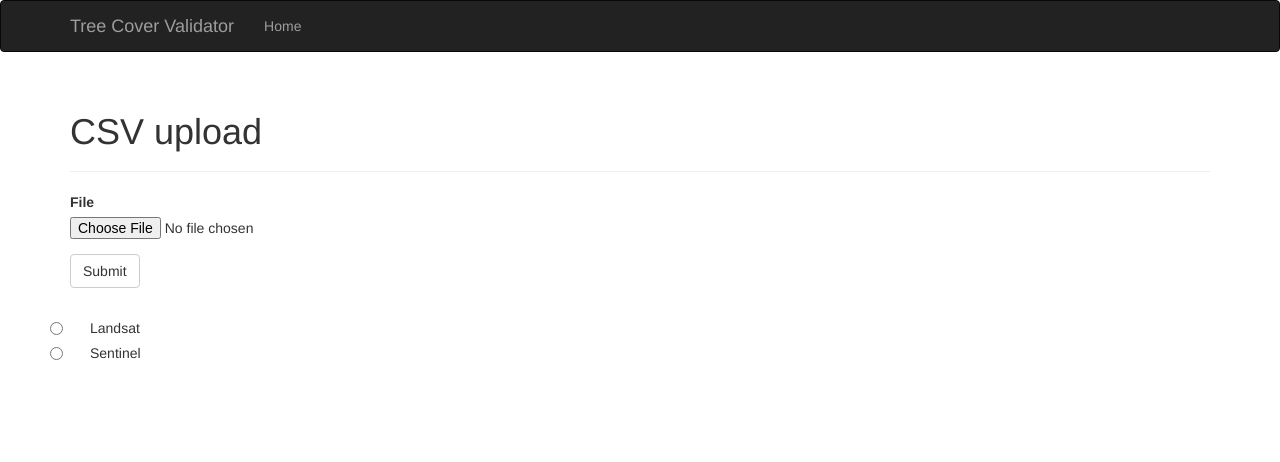
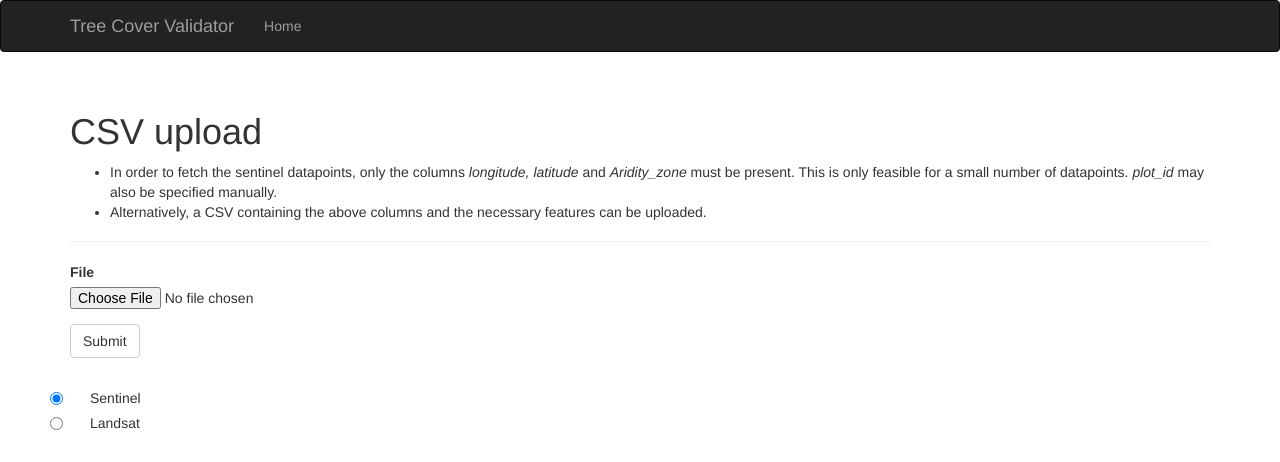
Before and after one commit to AvoinOrg/tree-cover-server, a Flask app: page / in a window 1280 px wide. Shown: the top 462 px of the page. Run offline with Flask 2, Linux system fonts and the light colour scheme; some libraries are stand-ins or nearby versions.

Commit message:
changed order of models, set default, some cleanups

```diff
--- a/app/main/forms.py
+++ b/app/main/forms.py
@@ -7,4 +7,4 @@ class FileForm(FlaskForm):
     # name = StringField('Please upload your data as .csv file', validators=[DataRequired()])
     file = FileField(validators=[FileRequired()])
     submit = SubmitField("Submit")
-    choice = RadioField('', choices=[('Model1','Landsat'),('Model2','Sentinel')])
+    choice = RadioField('', choices=[('Model1','Sentinel'),('Model2','Landsat')], default='Model1')
--- a/app/main/process_data.py
+++ b/app/main/process_data.py
@@ -2,17 +2,15 @@ import pandas as pd
 import numpy as np
 from joblib import load
 
-#models
-model_path = "tree-cover/model_landsat_median_sds.joblib"
-#model_path_2 = "tree-cover/model.joblib"
-model_path_2 = "tree-cover/model_sentinel_logtrans_stratifi.joblib"
+model_path = "tree-cover/model_sentinel_logtrans_stratified_huber_3months_2000_60leaves.joblib"
+model_path_2 = "tree-cover/model_landsat_median_sds.joblib"
 diff_to_colour = {0.0: "success", 0.1: "success", 0.2: "info", 0.3: "info", 0.4: "warning", 0.5: "warning"}
 
 
 def process_file(file, choice):
     data = pd.read_csv(file)
 
-    if choice != "Model2":
+    if choice == "Model2":
         regions = ["CentralAsia","EastSouthAmerica","Europe","HornAfrica","MiddleEast","NorthAmerica","NorthernAfrica","Sahel","SouthWestAsia","SouthernAfrica","WestSouthAmerica"]
         aridity = ["Dry subhumid","Hyperarid","Semiarid"]
         for i in regions:
@@ -31,7 +29,6 @@ def process_file(file, choice):
     data["diff"] = data.apply(lambda row: np.round(np.abs(row["tree_cover"] - row["predicted"]), 1), axis=1)
     data["class"] = data.apply(lambda row: diff_to_colour.get(row["diff"], "danger"), axis=1)
     data.sort_values(by="diff", inplace=True, ascending=False)
-    print(data)
     return data[["class", "plot_id", "longitude", "latitude", "tree_cover", "predicted"]]
 
 
@@ -60,13 +57,10 @@ def get_prediction(data, choice):
 
     excluded_cols = ['longitude','latitude','dryland_assessment_region','land_use_category','tree_cover', 'plot_id']
 
-
-    if choice == "Model2":
-        model = load(model_path_2)
+    if choice == "Model1":
+        model = load(model_path)
         data.Aridity_zone = pd.Categorical(data.Aridity_zone)
-        #print(data.head(1))
         return np.round(model.predict(data[data.columns.difference(excluded_cols)]), 3)
     else:
-        model = load(model_path)
-
-    return np.round(model.predict(data[feat]), 3)
+        model = load(model_path_2)
+        return np.round(model.predict(data[feat]), 3)
--- a/app/main/views.py
+++ b/app/main/views.py
@@ -14,9 +14,6 @@ from flask import request
 @main.route("/", methods=["GET", "POST"])  # or e.g. /upload if want other home page
 def index():
     form = FileForm()
-
-    if form.choice.data == "Model1":
-        print("oh yesss")
     choice = form.choice.data
 
     if form.validate_on_submit():
@@ -31,8 +28,6 @@ def index():
             d = process_file(f_path, choice)
             dpath = os.path.join("files","results_" +session["file_name"])
             d.to_csv(dpath)
-
-            flash("You have uploaded a file!")
 
             dan = str(len(d[d['class'] == 'danger']))
             inf = str(len(d[d['class'] == 'info']))
@@ -53,7 +48,7 @@ def get_csv(csv_id):
     csv_name = "results_"+csv_id
     csv = os.path.abspath("files")
 
-    print(csv_name)
+    # print(csv_name)
     try:
 
         return send_from_directory(csv, filename=csv_name, as_attachment=True)
--- a/app/templates/index.html
+++ b/app/templates/index.html
@@ -6,6 +6,14 @@
 {% block page_content %}
 <div class="page-header">
     <h1>CSV upload</h1>
+    <div>
+        <ul>
+            <li> In order to fetch the sentinel datapoints, only the columns <i>longitude, latitude</i> and
+                <i>Aridity_zone</i> must be present. This is only feasible for a small number of datapoints.
+                <i>plot_id</i> may also be specified manually.</li>
+            <li> Alternatively, a CSV containing the above columns and the necessary features can be uploaded.</li>
+        </ul>
+    </div>
 </div>
 {{ wtf.quick_form(form) }}
 
--- a/dev-requirements.txt
+++ /dev/null
@@ -1,3 +0,0 @@
-black==19.10b0
-scikit-learn==0.21.3
-lightgbm==2.3.1
--- a/requirements.txt
+++ b/requirements.txt
@@ -1,10 +1,12 @@
+black==19.10b0
 earthengine-api==0.1.204
 Flask==1.1.1
 Flask-Bootstrap==3.3.7.1
 Flask-WTF==0.14.2
 joblib==0.14.0
-MarkupSafe==1.1.1
 numpy==1.17.3
 pandas==0.25.2
 WTForms==2.2.1
 gunicorn==19.6.0
+lightgbm==2.3.1
+scikit-learn==0.21.3
```
